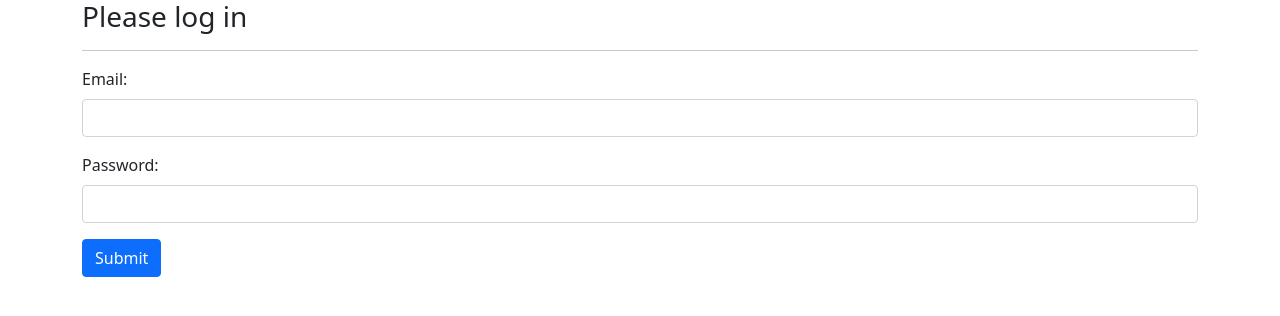
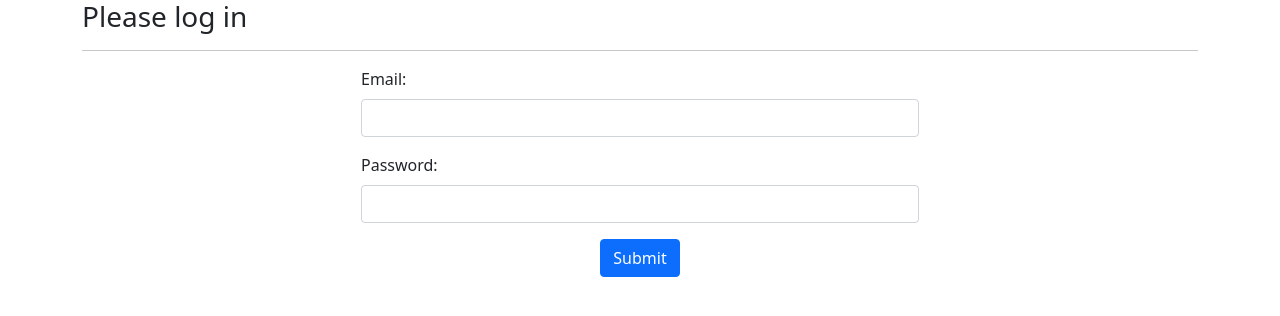
Before and after one commit to chjudge/COMP-442-Project, a Flask app: page /login/ in a window 1280 px wide. Shown: the top 316 px of the page. Run offline with Flask 2, Linux system fonts and the light colour scheme; parts of the project's set-up code (start-up, migrations or seed data) failed here and were passed over.

Commit message:
starting to set up css

```diff
--- a/Templates/homepage.html
+++ b/Templates/homepage.html
@@ -58,10 +58,10 @@
       <!-- display login/logout links appropriately -->
       <br>
       {% if user.is_authenticated %}
-      <a id="logio" href="/logout"> Logout </a>
+      <a class="logio" href="/logout"> Logout </a>
       &emsp;&emsp;&emsp;&emsp;&emsp;
       {% else %}
-      <a id="logio" href="/login"> Login </a>
+      <a class="logio" href="/login"> Login </a>
       &emsp;&emsp;&emsp;&emsp;&emsp;
       <a id ="register" href="/register"> Register </a>
       &emsp;&emsp;&emsp;&emsp;&emsp;
--- a/Templates/login.html
+++ b/Templates/login.html
@@ -6,6 +6,9 @@
   <!-- Required meta tags -->
   <meta charset="utf-8">
   <meta name="viewport" content="width=device-width, initial-scale=1, shrink-to-fit=no">
+
+   <!-- Custom CSS styles -->
+   <link rel="stylesheet" href="/static/styles/stylesheet.css">
 
   <!-- Bootstrap CSS v5.0.2 -->
   <link rel="stylesheet" href="https://cdn.jsdelivr.net/npm/bootstrap@5.0.2/dist/css/bootstrap.min.css"
@@ -31,6 +34,7 @@
     <hr>
 
 
+  <div class="login">
     <form action="#" method="post" class="form" role="form">
       {{form.hidden_tag()}}
       <div class="form-group">
@@ -43,8 +47,9 @@
           {{ form.password(class='form-control') }}
         </div>
       </div>
-      <button type="submit" class="btn btn-primary">Submit</button>
+      <button type="submit" class="btn btn-primary mx-auto d-block">Submit</button>
     </form>
+  </div>
 
   </main>
 
--- a/static/styles/stylesheet.css
+++ b/static/styles/stylesheet.css
@@ -12,3 +12,17 @@ body {
     margin-top: 10px;
     margin-bottom: 10px;
 }
+
+.form {
+    width: 50%;
+    margin: auto;
+}
+
+.login {
+    border: 1 black;
+    margin:auto;
+}
+
+button {
+    justify-content: center;
+}
```
